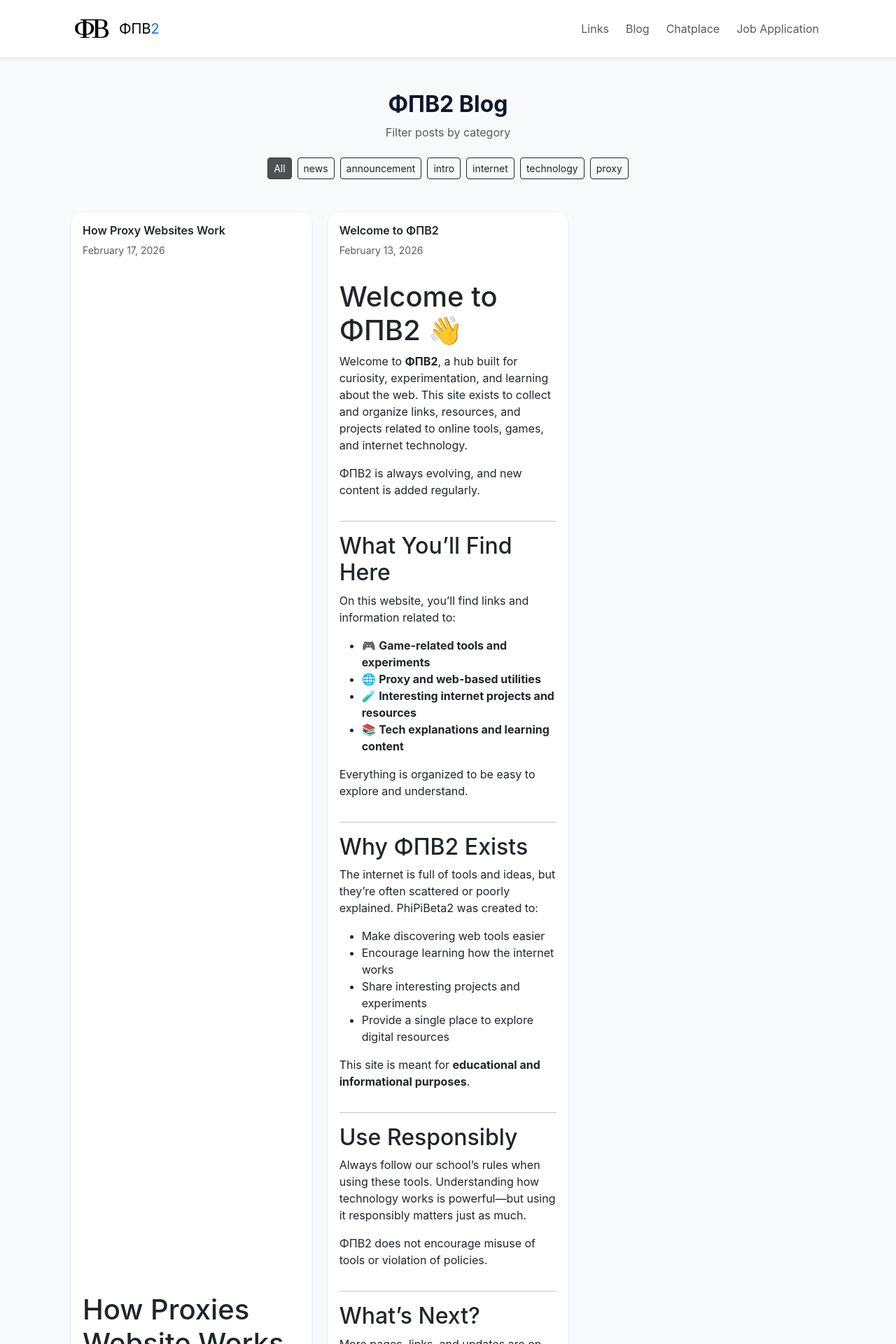
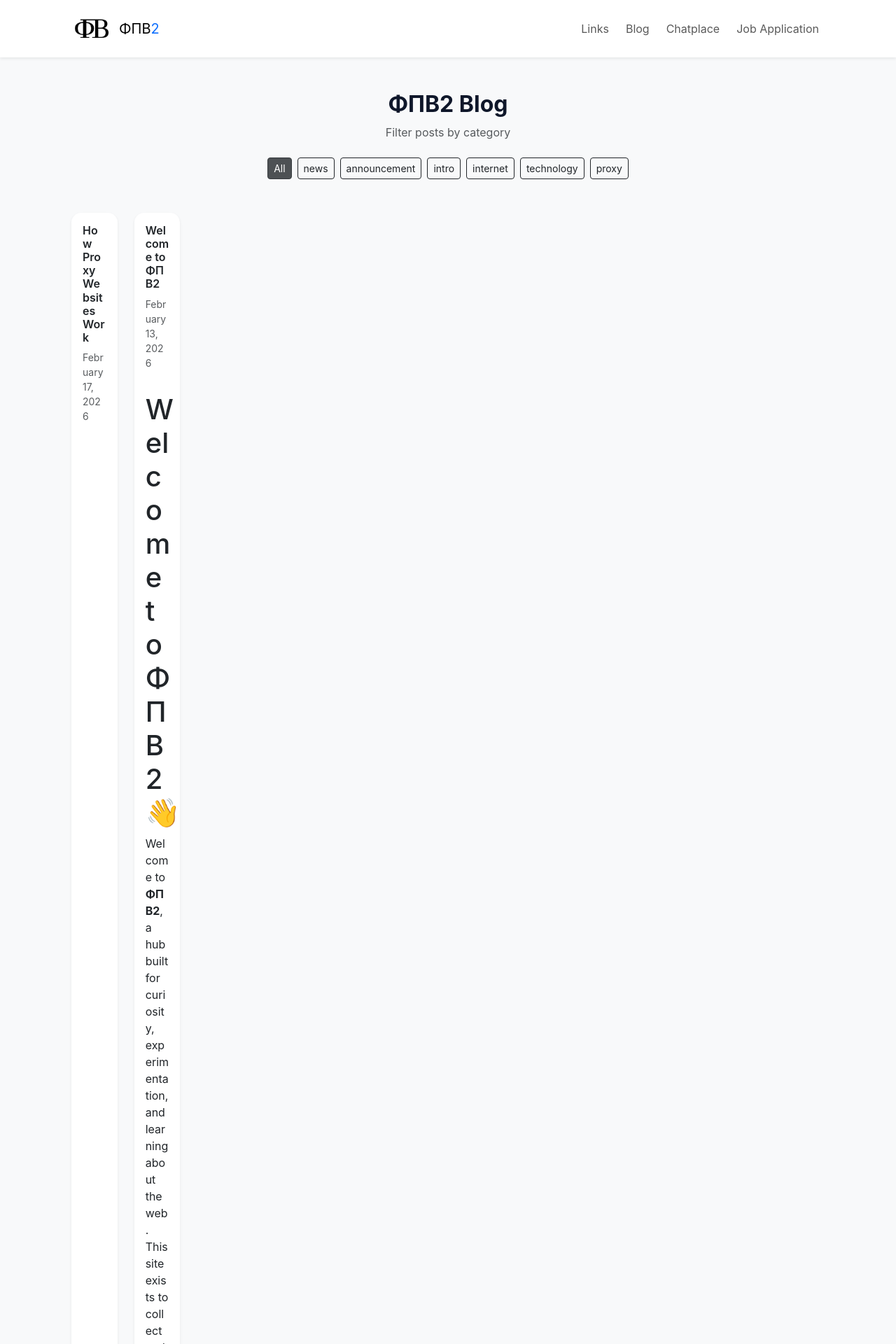
Before and after one commit to MohanISher47/MohanISher47.github.io, a Jekyll site: the page built from news/index.html, in a window 1280 px wide. Shown: the top 1920 px of the page at 70% size. Built offline with Jekyll 4.4.1, drawn with Linux system fonts in a browser that asks for light colours.

Commit message:
Edited News/index.html

```diff
--- a/news/index.html
+++ b/news/index.html
@@ -19,7 +19,7 @@ title: Blog
       </button>
       {% endfor %}
     </div>
-    <div class="row g-4">
+    <div class="row col-md-3 g-4">
       {% for post in site.posts %}
       <div class="col-md-4 post-card"
            data-categories="{{ post.categories | join: ' ' }}">
```
